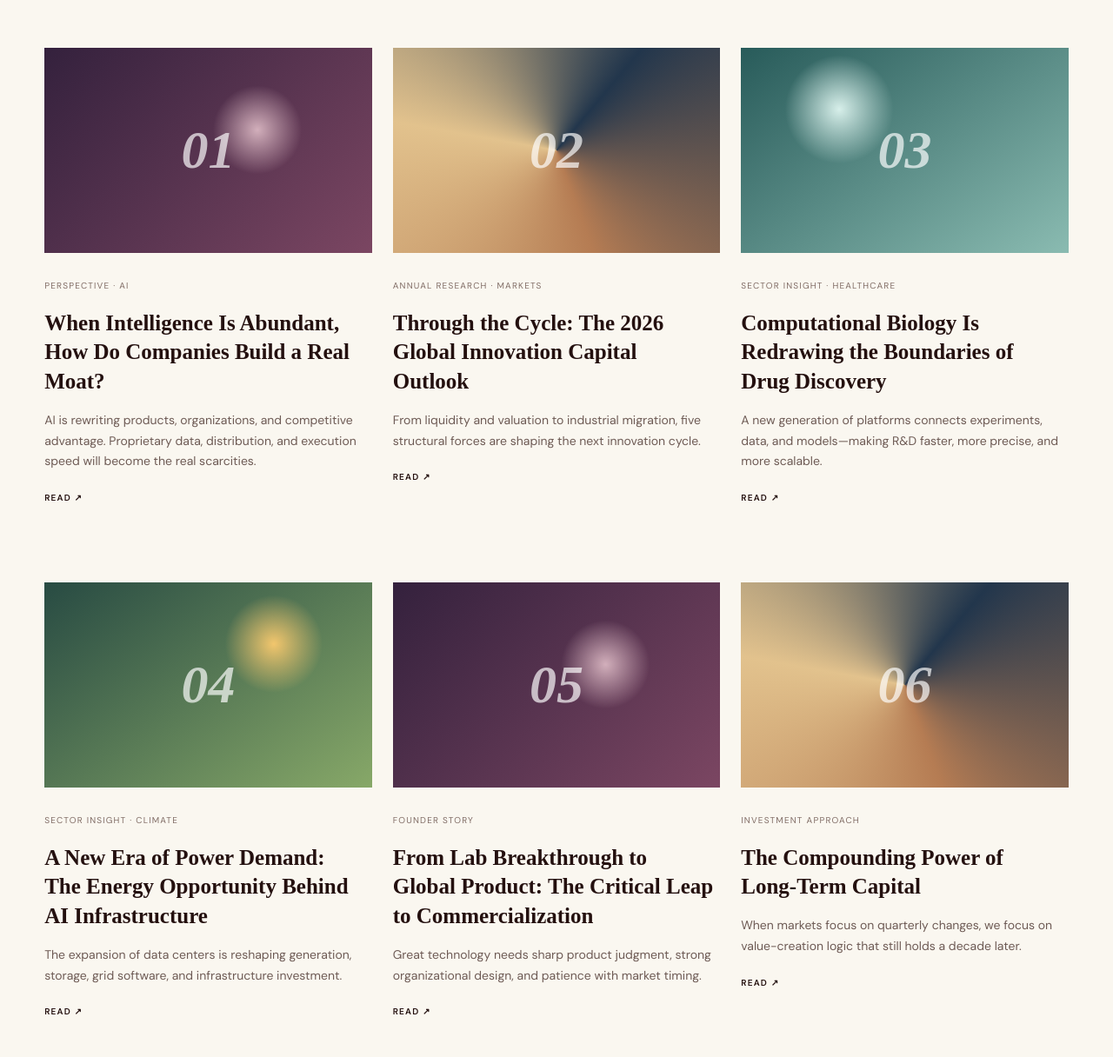
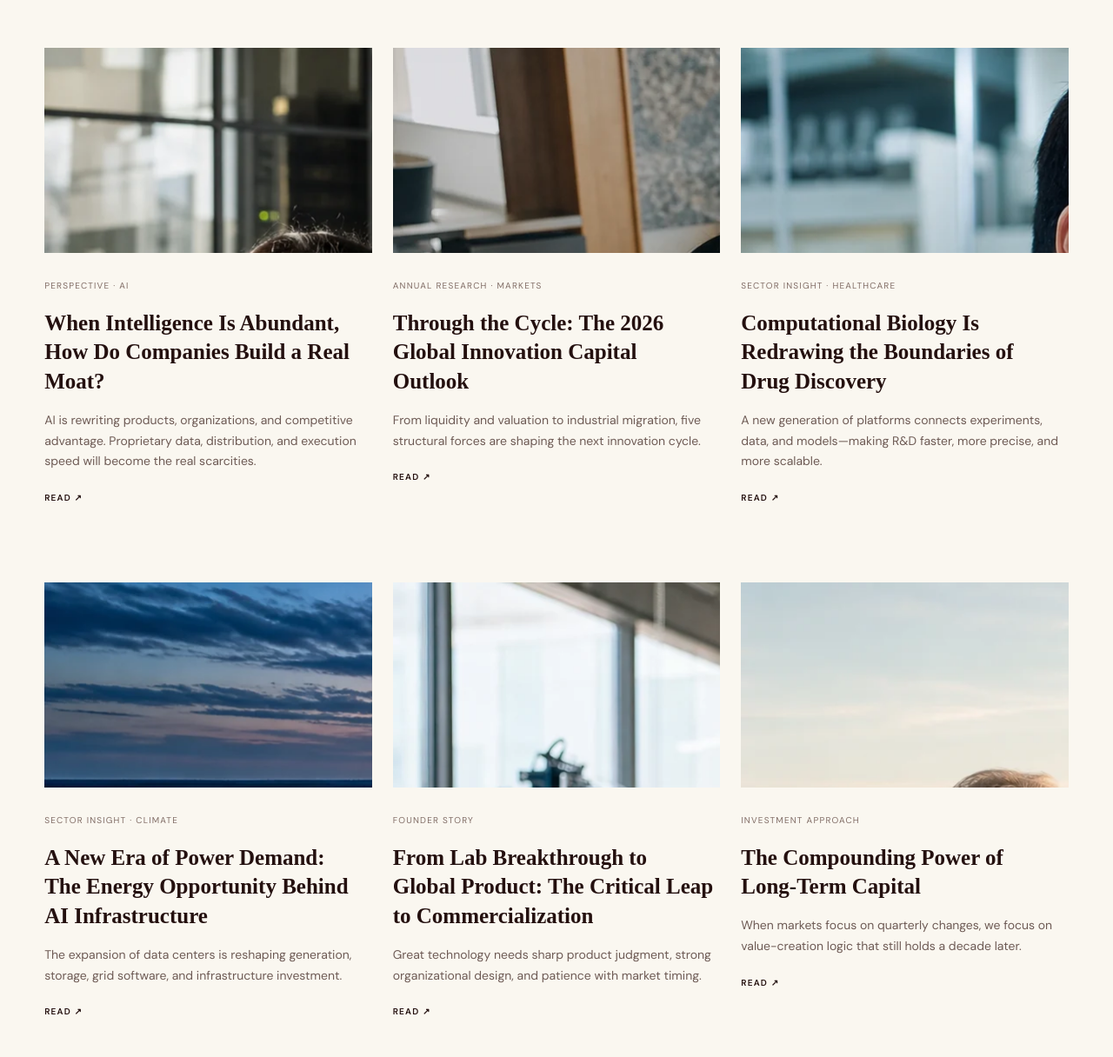
Before and after one commit to MahayanaCapital/MCP.WWW, a website: page insights/index.html in a window 1280 px wide. Shown: the part 900-2116 px from the top of the page at 87% size. Drawn offline with nearby package versions, Linux system fonts and the light colour scheme.

Commit message:
Add title-specific insight artwork and update footer

```diff
--- a/assets/css/mahayanacap.css
+++ b/assets/css/mahayanacap.css
@@ -146,7 +146,7 @@ footer{background:#160a09;color:#eee1d6;padding:110px 4vw 38px}
 
 .footer-main>a{border:1px solid #765851;padding:18px 22px;border-radius:999px}
 
-.footer-bottom{border-top:1px solid #493936;padding-top:30px;display:flex;justify-content:space-between;align-items:center;font-size:11px;color:#8b7770}
+.footer-bottom{border-top:1px solid #493936;padding-top:30px;display:flex;justify-content:space-between;align-items:center;font-size:16px;color:#8b7770}
 
 .reveal{opacity:0;transform:translateY(28px);transition:opacity .8s ease,transform .8s ease}
 
@@ -289,12 +289,18 @@ html[lang="zh-TW"] .featured-copy h2 { font-size: clamp(32px, 3vw, 44px); white-
 .insight-filter button { border: 1px solid var(--line); background: transparent; border-radius: 999px; padding: 10px 16px; color: var(--ink); font: 500 12px var(--sans); cursor: pointer; }
 .insight-filter button.active, .insight-filter button:hover { background: var(--wine); border-color: var(--wine); color: #fff; }
 .insight-card[hidden] { display: none !important; }
-.insight-art { aspect-ratio: 16/10; display: grid; place-items: center; overflow: hidden; }
-.insight-art span { font: italic 600 62px var(--serif); color: rgba(255,255,255,.68); }
+.insight-art { aspect-ratio: 16/10; display: grid; place-items: center; overflow: hidden; background-position: center; background-size: cover; background-repeat: no-repeat; }
+.insight-art span { display: none; }
 .insight-ai { background: radial-gradient(circle at 65% 40%,#d2afbb,transparent 18%),linear-gradient(135deg,#34213d,#7b4662); }
 .insight-markets { background: conic-gradient(from 40deg,#22364c,#b57c53,#e2c28d,#22364c); }
 .insight-health { background: radial-gradient(circle at 30% 30%,#d7efea,transparent 20%),linear-gradient(145deg,#285b5a,#8abbb1); }
 .insight-climate { background: radial-gradient(circle at 70% 30%,#f2c66d,transparent 18%),linear-gradient(145deg,#284b43,#87a868); }
+.insight-card-01 { background-image: url('../img/insights/cards/01-ai-moat.webp'); }
+.insight-card-02 { background-image: url('../img/insights/cards/02-global-capital-outlook.webp'); }
+.insight-card-03 { background-image: url('../img/insights/cards/03-computational-biology.webp'); }
+.insight-card-04 { background-image: url('../img/insights/cards/04-ai-power-demand.webp'); }
+.insight-card-05 { background-image: url('../img/insights/cards/05-lab-to-global-product.webp'); }
+.insight-card-06 { background-image: url('../img/insights/cards/06-long-term-capital.webp'); }
 .insight-meta { padding: 24px 8px 42px 0; }
 .insight-meta>span { font-size: 10px; letter-spacing: .12em; color: #816d66; }
 .insight-meta h2 { font: 600 25px/1.35 var(--serif); margin: 16px 0; }
--- a/insights/index.html
+++ b/insights/index.html
@@ -36,7 +36,7 @@
       </div>
       <div class="insight-grid row g-4">
   <article class="insight-card col-12 col-md-6 col-xl-4" data-topic="ai">
-    <div class="insight-art insight-ai"><span>01</span></div>
+    <div class="insight-art insight-ai insight-card-01"><span>01</span></div>
     <div class="insight-meta">
       <span>PERSPECTIVE · AI</span>
       <h2>When Intelligence Is Abundant, How Do Companies Build a Real Moat?</h2>
@@ -45,7 +45,7 @@
     </div>
   </article>
   <article class="insight-card col-12 col-md-6 col-xl-4" data-topic="markets">
-    <div class="insight-art insight-markets"><span>02</span></div>
+    <div class="insight-art insight-markets insight-card-02"><span>02</span></div>
     <div class="insight-meta">
       <span>ANNUAL RESEARCH · MARKETS</span>
       <h2>Through the Cycle: The 2026 Global Innovation Capital Outlook</h2>
@@ -54,7 +54,7 @@
     </div>
   </article>
   <article class="insight-card col-12 col-md-6 col-xl-4" data-topic="health">
-    <div class="insight-art insight-health"><span>03</span></div>
+    <div class="insight-art insight-health insight-card-03"><span>03</span></div>
     <div class="insight-meta">
       <span>SECTOR INSIGHT · HEALTHCARE</span>
       <h2>Computational Biology Is Redrawing the Boundaries of Drug Discovery</h2>
@@ -63,7 +63,7 @@
     </div>
   </article>
   <article class="insight-card col-12 col-md-6 col-xl-4" data-topic="climate">
-    <div class="insight-art insight-climate"><span>04</span></div>
+    <div class="insight-art insight-climate insight-card-04"><span>04</span></div>
     <div class="insight-meta">
       <span>SECTOR INSIGHT · CLIMATE</span>
       <h2>A New Era of Power Demand: The Energy Opportunity Behind AI Infrastructure</h2>
@@ -72,7 +72,7 @@
     </div>
   </article>
   <article class="insight-card col-12 col-md-6 col-xl-4" data-topic="ai">
-    <div class="insight-art insight-ai"><span>05</span></div>
+    <div class="insight-art insight-ai insight-card-05"><span>05</span></div>
     <div class="insight-meta">
       <span>FOUNDER STORY</span>
       <h2>From Lab Breakthrough to Global Product: The Critical Leap to Commercialization</h2>
@@ -81,7 +81,7 @@
     </div>
   </article>
   <article class="insight-card col-12 col-md-6 col-xl-4" data-topic="markets">
-    <div class="insight-art insight-markets"><span>06</span></div>
+    <div class="insight-art insight-markets insight-card-06"><span>06</span></div>
     <div class="insight-meta">
       <span>INVESTMENT APPROACH</span>
       <h2>The Compounding Power of Long-Term Capital</h2>
@@ -97,7 +97,7 @@
       <a href="mailto:hello@mahayanacap.com">Join our mailing list ↗</a>
     </section>
   </main>
-  <footer class="container-fluid" id="contact"><div class="footer-main"><p>Every great journey<br/>starts with a <span>conversation.</span></p><a class="nav-link" href="mailto:hello@mahayanacap.com">hello@mahayanacap.com ↗</a></div><div class="footer-bottom"><div class="brand footer-logo"><img class="site-logo" src="../assets/img/MAHAYANA_CAPITAL_logo_web_white_v2.png" alt="Mahayana Capital"></div><p>Beijing · Shanghai · Hong Kong · New York · San Francisco</p><p>© 2026 Mahayana Capital</p></div></footer>
+  <footer class="container-fluid" id="contact"><div class="footer-main"><p>Every great journey<br/>starts with a <span>conversation.</span></p><a class="nav-link" href="mailto:hello@mahayanacap.com">hello@mahayanacap.com ↗</a></div><div class="footer-bottom"><div class="brand footer-logo"><img class="site-logo" src="../assets/img/MAHAYANA_CAPITAL_logo_web_white_v2.png" alt="Mahayana Capital"></div><p>Beijing · Shanghai · Hong Kong · New York · San Francisco</p><p>© 2026 Mahayana Capital Partners LLC</p></div></footer>
   <script src="https://cdn.jsdelivr.net/npm/bootstrap@5.3.8/dist/js/bootstrap.bundle.min.js"></script>
   <script src="../assets/js/main.js"></script>
 </body>
```
Also changed, not shown: index.html (+1 -1 lines), markets/index.html (+1 -1 lines), team/index.html (+1 -1 lines), zh-tw/index.html (+1 -1 lines), zh-tw/insights/index.html (+7 -7 lines), zh-tw/markets/index.html (+1 -1 lines), zh-tw/team/index.html (+1 -1 lines), assets/img/insights/cards/01-ai-moat.webp (added), assets/img/insights/cards/02-global-capital-outlook.webp (added), assets/img/insights/cards/03-computational-biology.webp (added), assets/img/insights/cards/04-ai-power-demand.webp (added), assets/img/insights/cards/05-lab-to-global-product.webp (added), assets/img/insights/cards/06-long-term-capital.webp (added).
